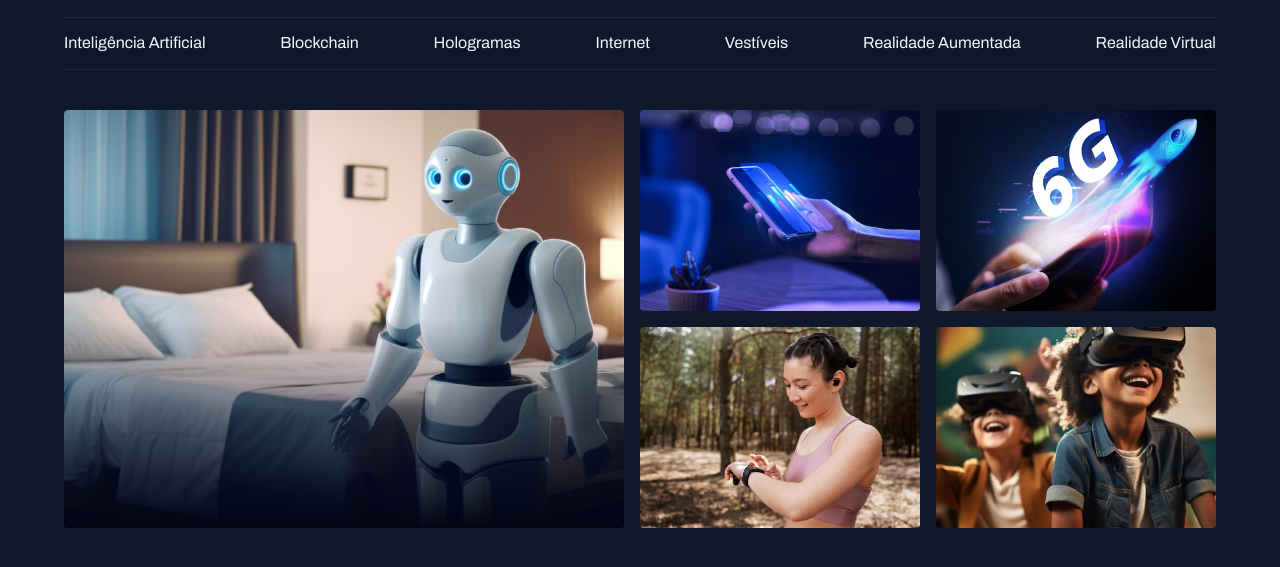
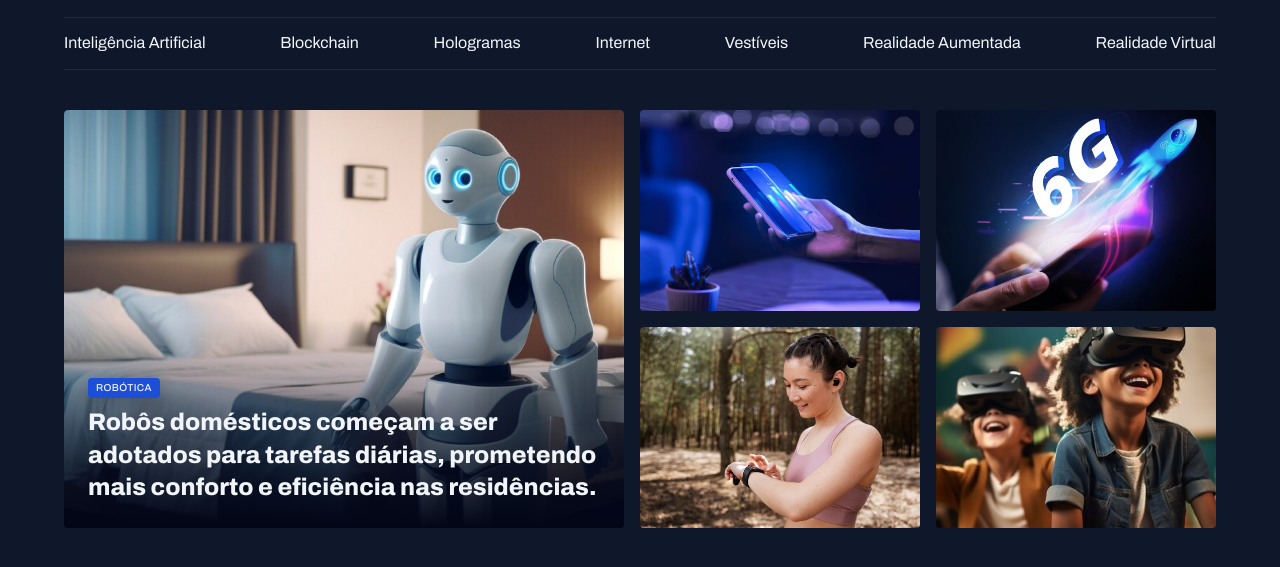
Before and after one commit to Qneji/projeto_portal_noticia, a plain HTML site: page index.html in a window 1280 px wide. Shown: the part 45-612 px from the top of the page. Drawn offline with Linux system fonts and the light colour scheme.

Commit message:
ajustando o conteúdo do card

```diff
--- a/index.html
+++ b/index.html
@@ -43,9 +43,16 @@
 
     <main class="grid container" >
         <section id="featured" class="grid grid-flow-col gap-16">
-            <div class="card">
+            <figure class="card">
                 <img src="./assets/images/Image 01.png" alt="">
-            </div>
+
+                <figcaption>
+                    <span class="content-tag">ROBÓTICA</span>
+                    <h2 class="text-2xl">
+                        Robôs domésticos começam a ser adotados para tarefas diárias, prometendo mais conforto e eficiência nas residências.
+                    </h2>
+                </figcaption>
+            </figure>
 
             <div class="grid grid-cols-2 gap-16">
                 <div>
--- a/style/global.css
+++ b/style/global.css
@@ -55,3 +55,16 @@ img {
 main {
     margin-top: 40px;
 }
+
+.content-tag {
+    display: inline-block;
+    background-color: var(--brand-color-dark);
+    padding: 4px 8px;
+    border-radius: 4px;
+    font: 500 10px/1.2 var(--font-family);
+    text-transform: uppercase;
+    letter-spacing: 0.04em;
+    color: var(--text-color-primary);
+    box-shadow: 0px 4px 16px rgba(2, 6, 23, 0.251
+    );
+}
--- a/style/index.css
+++ b/style/index.css
@@ -1,4 +1,3 @@
-@import url(main.css);
 @import url(global.css);
 @import url(utility.css);
 @import url(header.css);
--- a/style/section.css
+++ b/style/section.css
@@ -21,5 +21,16 @@
                 #020617 100%
             );
         }
+
+        figcaption {
+            position: absolute;
+            bottom: 0;
+
+            padding: 24px;
+
+            h2 {
+                margin-top: 8px;
+            }
+        }
     }
 }
--- a/style/utility.css
+++ b/style/utility.css
@@ -14,3 +14,19 @@
 .gap-16 {
     gap: 16px;
 }
+
+.text-2xl {
+    font: var(--h1);
+}
+
+.text-xl {
+    font: var(--h2);
+}
+
+.text-lg {
+    font: var(--h3);
+}
+
+.text-sm {
+    font: var(--text-sm);
+}
```
Also changed, not shown: style/main.css (deleted).
